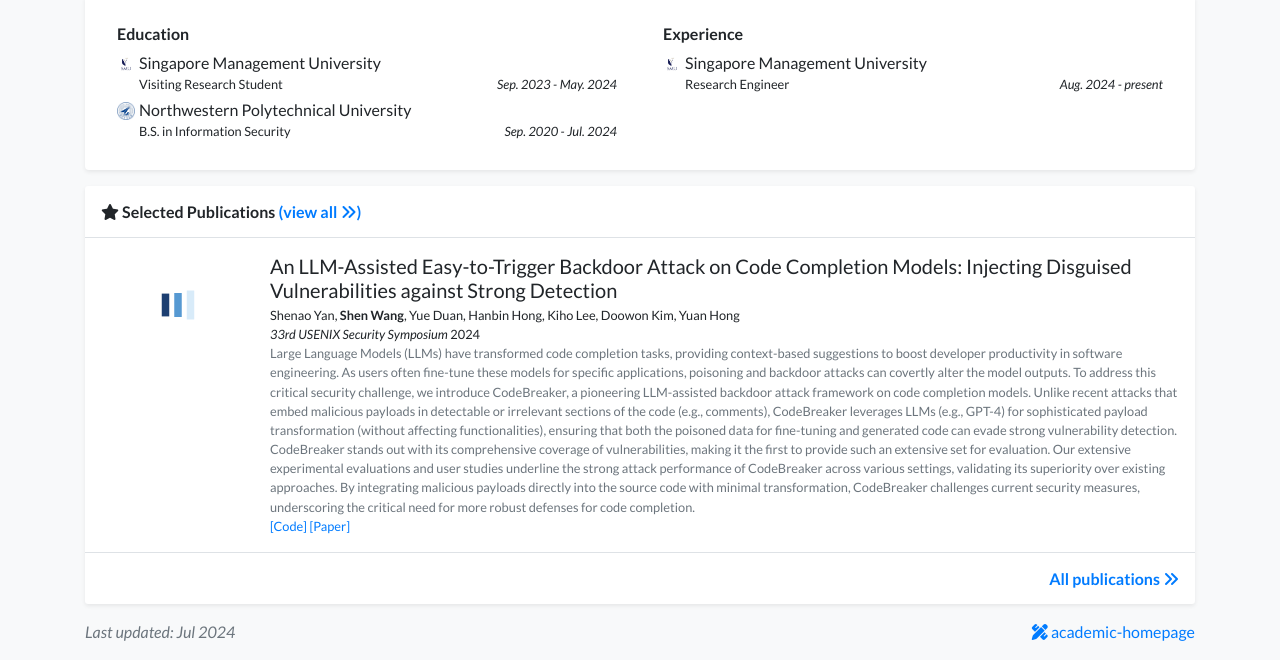
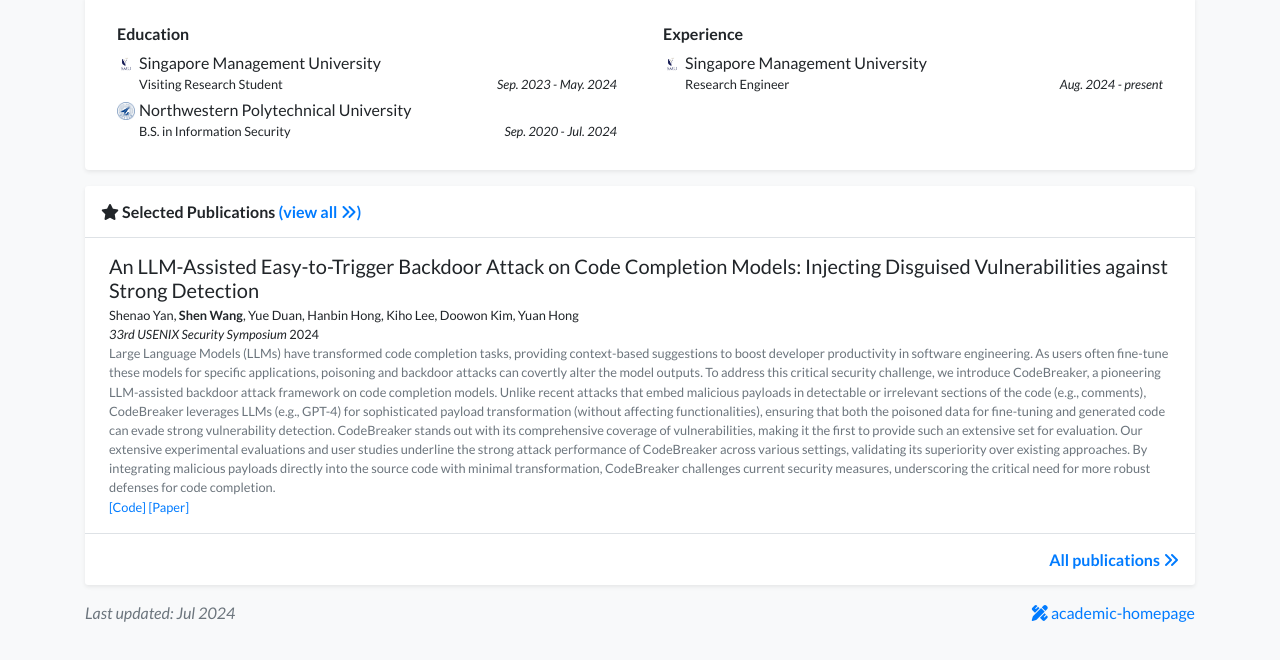
Before and after one commit to null1024-ws/null1024-ws.github.io, a Jekyll site: the page built from index.html, in a window 1280 px wide and 1139 px high. Shown: the part 479-1139 px from the top of the window. Built offline with Jekyll 4.4.1, drawn with Linux system fonts in a browser that asks for light colours; a style sheet for code colours, icons or effects is not loaded.

Commit message:
Update publication_item.html

```diff
--- a/_includes/widgets/publication_item.html
+++ b/_includes/widgets/publication_item.html
@@ -1,10 +1,14 @@
 {% assign item = include.item %}
 <div class="d-none d-md-block">
     <div class="row no-gutters border-bottom border-gray">
+        {%- if item.cover -%}
         <div class="col-md-3 col-xl-2 mb-md-0 p-md-3">
             <img data-src="{{ item.cover }}" alt="{{ item.title }}" class="lazy w-100 rounded-sm" src="assets/images/empty_300x200.png">
         </div>
         <div class="col-md-9 col-xl-10 p-3 pl-md-0">
+        {%- else -%}
+        <div class="col p-3 ml-md-2">
+        {%- endif -%}
             <h5 class="mt-0 mb-1 font-weight-normal">{{ item.title }}</h5>
             <p class="mt-0 mb-0 small">{% include widgets/author_list.html authors=item.authors %}</p>
             <p class="mt-0 mb-0 small">{{item.pub_pre}}<i>{{ item.pub }}</i>{{ item.pub_post }} {{ item.pub_date }} {{ item.pub_last }}</p>
@@ -25,7 +29,11 @@
 </div>
 
 <div class="card w-100 d-md-none border-top-0 border-right-0 border-left-0 rounded-0" style="overflow-y: scroll;">
+    {%- if item.cover -%}
     <img data-src="{{ item.cover }}" alt="{{ item.title }}" class="lazy card-img w-100" src="assets/images/empty_300x200.png">
+    {%- else -%}
+    <img alt="{{ item.title }}" class="w-100 rounded-sm" src="assets/images/empty_300x200.png">
+    {%- endif -%}
     <div class="card-img-overlay d-flex align-items-start flex-column" style="background-color: rgba(255, 255, 255, 0.85);">
         <div class="mb-auto"></div>
         <div>
```
